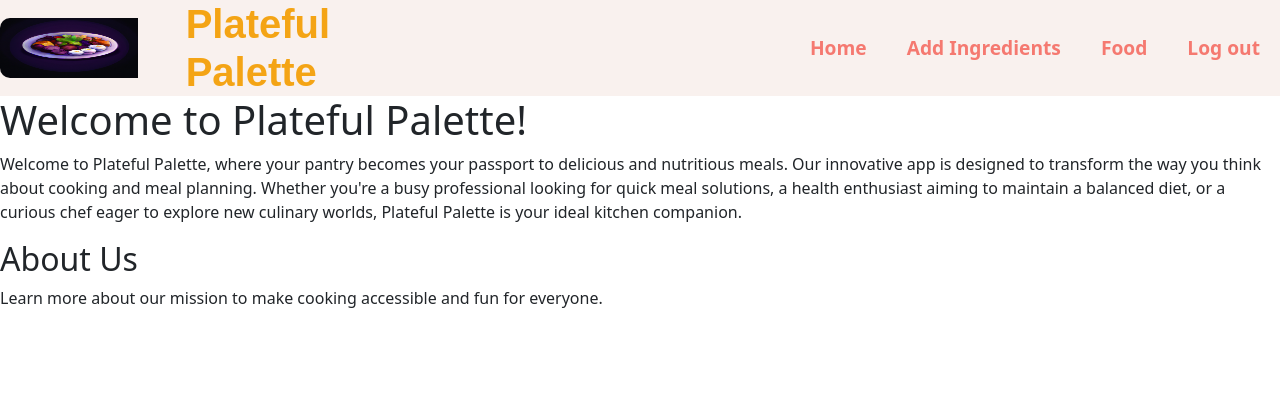
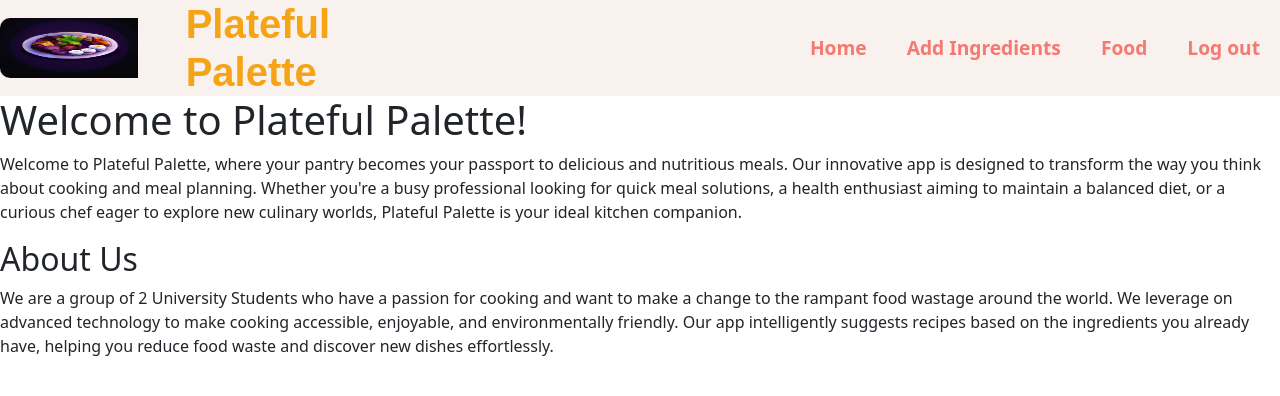
Before and after one commit to The0nlyJuan/plateful_palette, a Django app: page /food/ in a window 1280 px wide. Shown: the top 396 px of the page. Run offline with Django 3.2, Linux system fonts and the light colour scheme; a user stored in the database is signed in; some web fonts are replaced.

Commit message:
update message

```diff
--- a/food/templates/food/home.html
+++ b/food/templates/food/home.html
@@ -6,6 +6,6 @@
     </section>
     <section class="about">
         <h2>About Us</h2>
-        <p>Learn more about our mission to make cooking accessible and fun for everyone.</p>
+        <p>We are a group of 2 University Students who have a passion for cooking and want to make a change to the rampant food wastage around the world. We leverage on advanced technology to make cooking accessible, enjoyable, and environmentally friendly. Our app intelligently suggests recipes based on the ingredients you already have, helping you reduce food waste and discover new dishes effortlessly.</p>
     </section>
 {% endblock%}
```
